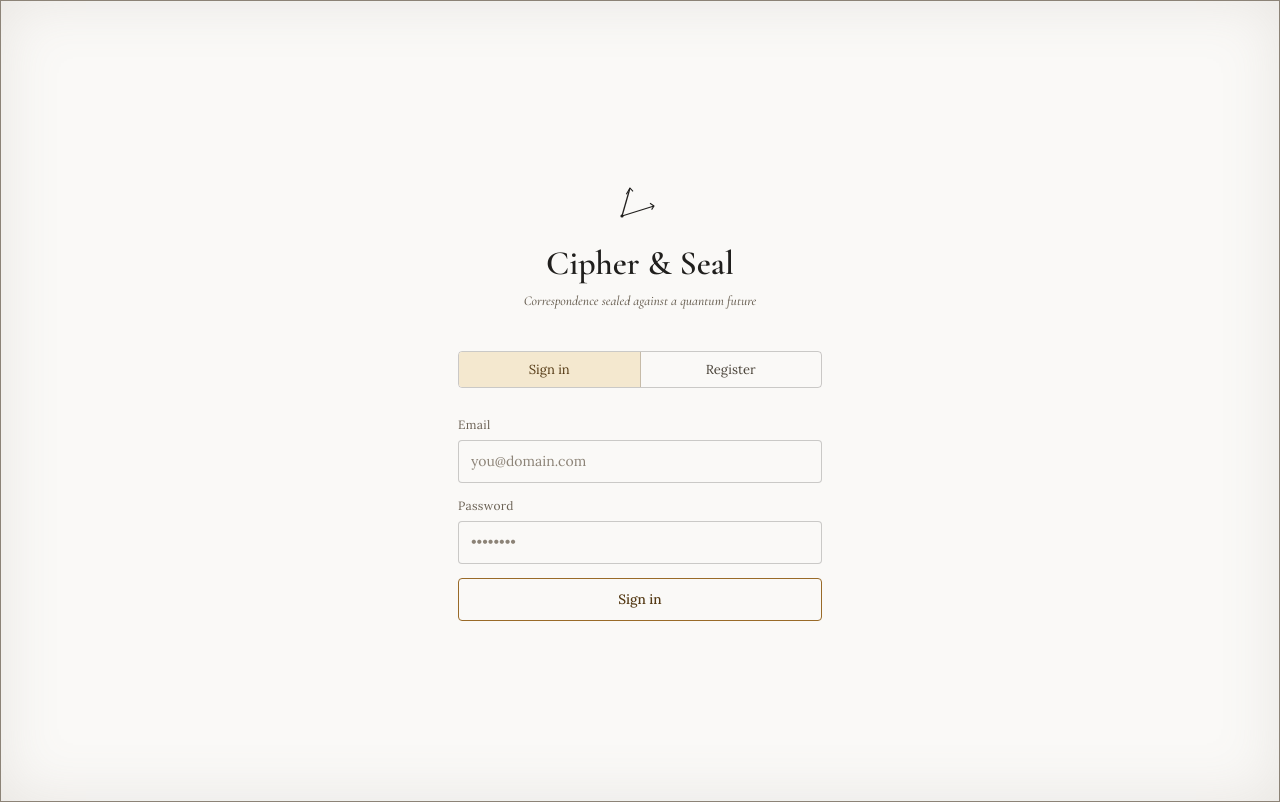
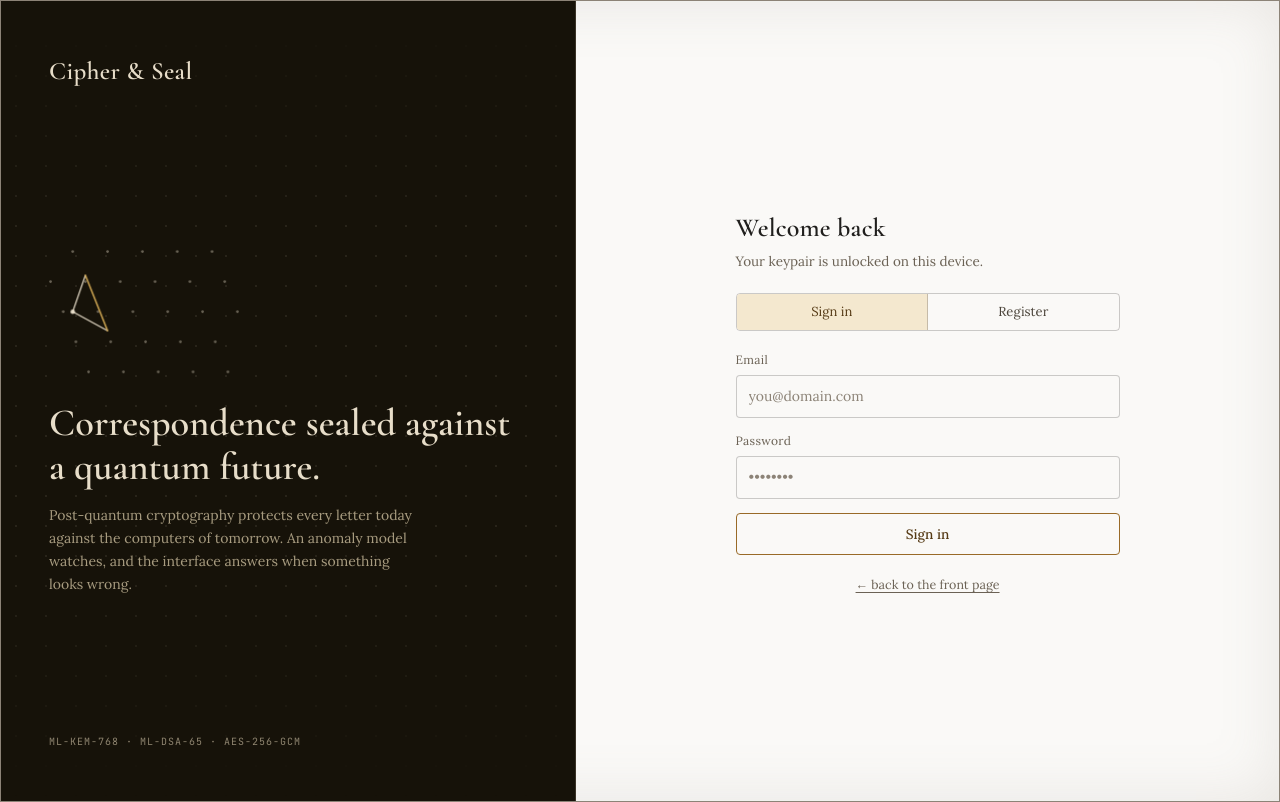
Before and after one commit to Minato2435/Cipher-Seal, a React (Vite) app in the folder web/: page /login in a window 1280 px wide. Built offline with nearby package versions, Linux system fonts and the light colour scheme.

Commit message:
design(web): split-screen auth — dark wax brand stage (drawn lattice) + form panel; deployed

```diff
--- a/web/src/components/AuthShell.tsx
+++ b/web/src/components/AuthShell.tsx
@@ -1,29 +1,72 @@
 import type { ReactNode } from "react";
 import { Link } from "react-router-dom";
 
+function StageLattice() {
+  const b1 = { x: 44, y: 0 };
+  const b2 = { x: 16, y: 38 };
+  const pts: { x: number; y: number }[] = [];
+  for (let i = -1; i <= 5; i++)
+    for (let j = -1; j <= 4; j++) pts.push({ x: i * b1.x + j * b2.x, y: i * b1.y + j * b2.y });
+  return (
+    <svg width="190" height="150" viewBox="-30 -20 240 170" fill="none" aria-hidden="true">
+      {pts.map((p, k) => (
+        <circle
+          key={k}
+          cx={p.x}
+          cy={p.y}
+          r="1.7"
+          fill="#e7ddc9"
+          className="lat-dot"
+          style={{ animationDelay: `${0.3 + k * 0.02}s` }}
+        />
+      ))}
+      <path className="lat-line d1" d="M0 76 L44 100" stroke="#e7ddc9" strokeWidth="1.5" strokeLinecap="round" />
+      <path className="lat-line d2" d="M0 76 L16 30" stroke="#e7ddc9" strokeWidth="1.5" strokeLinecap="round" />
+      <path className="lat-line d3" d="M16 30 L44 100" stroke="#cca452" strokeWidth="2" strokeLinecap="round" />
+      <circle cx="0" cy="76" r="2.8" fill="#e7ddc9" />
+    </svg>
+  );
+}
+
+const COPY = {
+  signin: { h: "Welcome back", s: "Your keypair is unlocked on this device." },
+  register: { h: "Create your account", s: "Registering generates your post-quantum keypair." },
+};
+
 export function AuthShell({ mode, children }: { mode: "signin" | "register"; children: ReactNode }) {
+  const c = COPY[mode];
   return (
     <div className="frame-outer">
       <div className="risk-frame">
-        <div className="auth-wrap">
-          <svg
-            width="52"
-            height="40"
-            viewBox="0 0 52 40"
-            fill="none"
-            className="mx-auto mb-4 block"
-            aria-hidden="true"
-          >
-            <circle cx="8" cy="34" r="1.6" fill="#201f1d" />
-            <path d="M8 34 L40 24" stroke="#201f1d" strokeWidth="1.3" />
-            <path d="M8 34 L16 6" stroke="#201f1d" strokeWidth="1.3" />
-            <path d="M36 21.3 L40 24 L37.6 27.6" stroke="#201f1d" strokeWidth="1.1" fill="none" strokeLinejoin="round" />
-            <path d="M12.3 12.3 L16 6 L19 9.4" stroke="#201f1d" strokeWidth="1.1" fill="none" strokeLinejoin="round" />
-          </svg>
-          <div className="wordmark">Cipher &amp; Seal</div>
-          <div className="auth-tag">Correspondence sealed against a quantum future</div>
+        <div className="auth-split">
+          {/* dark wax stage */}
+          <aside className="auth-stage">
+            <div className="auth-stage-wordmark">Cipher &amp; Seal</div>
 
-          <div className="seg" style={{ marginBottom: 28 }}>
+            <div>
+              <StageLattice />
+              <p className="auth-stage-quote mt-6">
+                Correspondence sealed against a quantum future.
+              </p>
+              <p className="auth-stage-sub">
+                Post-quantum cryptography protects every letter today against the computers of
+                tomorrow. An anomaly model watches, and the interface answers when something looks
+                wrong.
+              </p>
+            </div>
+
+            <div className="auth-stage-foot">ML-KEM-768 · ML-DSA-65 · AES-256-GCM</div>
+          </aside>
+
+          {/* form panel */}
+          <div className="auth-panel">
+            <div className="auth-panel-inner">
+              <h1 className="font-head text-[26px]" style={{ fontWeight: 600 }}>
+                {c.h}
+              </h1>
+              <p className="mt-1 text-[13.5px] text-[color:var(--n-600)]">{c.s}</p>
+
+              <div className="seg" style={{ margin: "22px 0 20px" }}>
                 <Link to="/login" aria-pressed={mode === "signin"} className="!no-underline">
                   Sign in
                 </Link>
@@ -33,6 +76,14 @@ export function AuthShell({ mode, children }: { mode: "signin" | "register"; chi
               </div>
 
               {children}
+
+              <p className="mt-5 text-center text-[12px] text-[color:var(--n-500)]">
+                <Link to="/" className="link-muted">
+                  ← back to the front page
+                </Link>
+              </p>
+            </div>
+          </div>
         </div>
       </div>
     </div>
--- a/web/src/index.css
+++ b/web/src/index.css
@@ -667,7 +667,7 @@ h3,
   line-height: 1.6;
 }
 
-/* ---- auth ---- */
+/* ---- auth: split stage + form ---- */
 .auth-wrap {
   min-height: 100vh;
   width: 100%;
@@ -678,6 +678,95 @@ h3,
   display: flex;
   flex-direction: column;
   justify-content: center;
+}
+.auth-split {
+  display: flex;
+  min-height: 100vh;
+}
+.auth-stage {
+  flex: 0 0 45%;
+  position: relative;
+  overflow: hidden;
+  background: var(--instrument);
+  color: #e7ddc9;
+  border-right: 1px solid var(--instrument-line);
+  padding: 52px 48px;
+  display: flex;
+  flex-direction: column;
+  justify-content: space-between;
+  gap: 40px;
+}
+.auth-stage > * {
+  position: relative;
+  z-index: 1;
+}
+.auth-stage::before {
+  content: "";
+  position: absolute;
+  inset: 0;
+  background-image: radial-gradient(rgba(231, 221, 201, 0.09) 1px, transparent 1.6px);
+  background-size: 30px 30px;
+  -webkit-mask-image: linear-gradient(180deg, transparent, #000 28%, #000 72%, transparent);
+  mask-image: linear-gradient(180deg, transparent, #000 28%, #000 72%, transparent);
+  pointer-events: none;
+}
+.auth-stage-wordmark {
+  font-family: "Cormorant Garamond", serif;
+  font-weight: 600;
+  font-size: 25px;
+  letter-spacing: 0.4px;
+}
+.auth-stage-quote {
+  font-family: "Cormorant Garamond", serif;
+  font-weight: 600;
+  font-size: clamp(1.9rem, 3vw, 2.7rem);
+  line-height: 1.14;
+}
+.auth-stage-sub {
+  margin-top: 14px;
+  color: #a89c80;
+  font-size: 14px;
+  line-height: 1.65;
+  max-width: 42ch;
+}
+.auth-stage-foot {
+  font-family: "JetBrains Mono", monospace;
+  font-size: 10px;
+  letter-spacing: 1px;
+  color: #8f8570;
+}
+.auth-panel {
+  flex: 1;
+  display: grid;
+  place-items: center;
+  padding: 48px 34px;
+}
+.auth-panel-inner {
+  width: 100%;
+  max-width: 384px;
+}
+@media (max-width: 900px) {
+  .auth-split {
+    flex-direction: column;
+    min-height: 100vh;
+  }
+  .auth-stage {
+    flex: none;
+    padding: 30px 26px;
+    gap: 22px;
+    border-right: none;
+    border-bottom: 1px solid var(--instrument-line);
+  }
+  .auth-stage-quote {
+    font-size: 1.55rem;
+  }
+  .auth-stage::before {
+    -webkit-mask-image: none;
+    mask-image: none;
+  }
+  .auth-panel {
+    padding: 34px 24px;
+  }
 }
 .wordmark {
   font-family: "Cormorant Garamond", serif;
```
Lines whose indentation alone changed are shown as unchanged.
